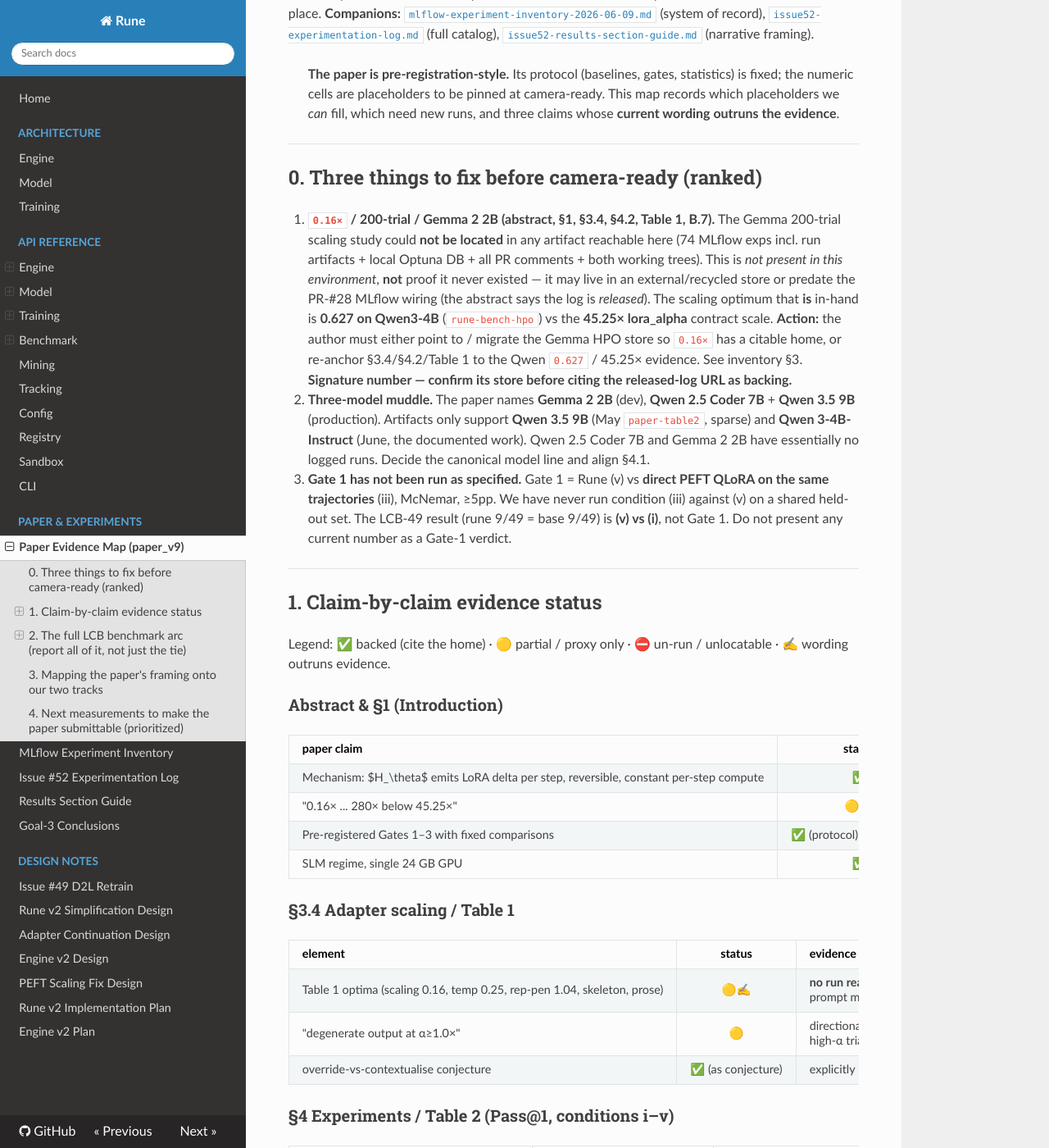
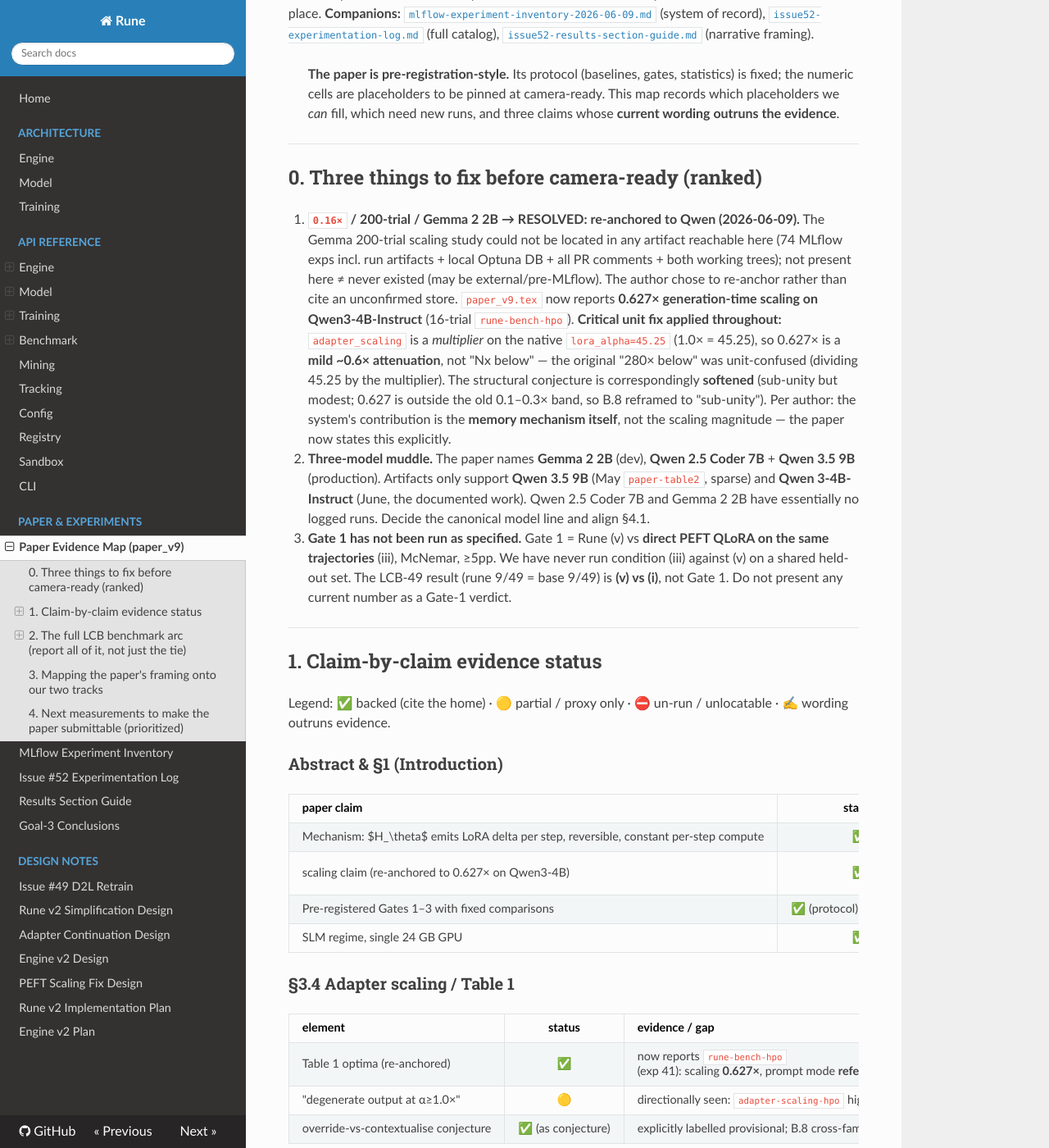
Before and after one commit to ElixirTrials/rune, an MkDocs documentation site: the page built from docs/paper-evidence-map-2026-06-09.md, in a window 1280 px wide and 1400 px high, scrolled down 289 px. Shown: the whole window at 82% size. Built offline with MkDocs 1.6.1, drawn with Linux system fonts in a browser that asks for light colours; nearby versions of some CDN libraries; some of the changed text lies outside the part shown.

Commit message:
docs: record scaling re-anchor to Qwen 0.627x + multiplier unit fix
Author chose to re-anchor paper_v9's signature scaling claim to the in-hand
Qwen3-4B-Instruct evidence (0.627x, rune-bench-hpo exp 41) rather than cite the
unlocatable Gemma 200-trial study. Docs updated to:
- mark the 0.16x provenance question RESOLVED (re-anchored, not pending)
- correct the unit framing throughout: adapter_scaling is a MULTIPLIER on the
  native lora_alpha=45.25 (1.0x = 45.25), so 0.627x is a mild ~0.6x attenuation,
  not 'Nx below'; the original '280x below' was unit-confused
- note the structural conjecture is correspondingly softened (sub-unity but
  modest; outside the old 0.1-0.3x band) and is not the paper's central claim

paper_v9.tex itself is gitignored (instructions/) and edited locally only.

Co-Authored-By: Claude Opus 4.8 <noreply@anthropic.com>

```diff
--- a/docs/mlflow-experiment-inventory-2026-06-09.md
+++ b/docs/mlflow-experiment-inventory-2026-06-09.md
@@ -81,7 +81,9 @@ The paper's most-cited quantitative claim:
 | optimal scaling 0.16× | **not reproduced here** — `rune-bench-hpo` best = **0.627**; `adapter-scaling-hpo` best ≈ 2.85× (different objective, range 1.5–9.9×). The local 16-trial study's *minimum sampled* scaling was 0.146, but that trial scored **0.294** (near-worst), not the optimum. No "released HPO log" artifact found on the HPO runs. |
 | 45.25× Doc-to-LoRA default | **correct** — `lora_alpha=45.2548` is the native scale of the Sakana `gemma_demo` / Qwen warm-start checkpoint (`pretraining-facts-dossier`, `test_adapter_contract.py`). This is the probe/contract scale, *not* a generation-scaling optimum. |
 
-**Interpretation for the author.** I could **not locate** the Gemma 2 2B 200-trial study in any artifact reachable from this environment — but that is *absence of evidence here*, not proof it never existed. The most likely benign explanation: it was run on a different/recycled instance (the abstract says the HPO log is *released*, i.e. a deliverable that may live in an external store, e.g. S3, or predates the PR-#28 MLflow wiring). **What I can affirmatively confirm** is the Qwen line: *generation-time* adapter scaling optimizes to **0.627** on Qwen3-4B easy-MBPP (`rune-bench-hpo`), well below the **45.25×** logprob-probe/contract scale. So the author has two consistent paths: (a) **point to / migrate the Gemma 200-trial HPO store** so the `0.16×` number has a citable home (this is the assertion behind "released"); or (b) **re-anchor** §3.4/§4.2/Table 1 to the Qwen3-4B `0.627` vs `45.25×` evidence that is in-hand here. Either is honest; what is *not* safe is citing `0.16×` with the GitHub URL as if the released log already backs it, until the store is confirmed. **Open question to resolve with the author:** *the brief says everything was tracked in MLflow — which experiment/store holds the Gemma 200-trial scaling sweep? It is not on this server (exps 0–74).*
+**RESOLVED (2026-06-09): author chose to re-anchor `paper_v9.tex` to the in-hand Qwen evidence.** I could not locate the Gemma 2 2B 200-trial study in any artifact reachable here (absence of evidence, not proof it never existed — it may live in an external/recycled store or predate the PR-#28 MLflow wiring). Rather than cite an unconfirmed store, the paper now reports the Qwen line: *generation-time* adapter scaling optimizes to **0.627×** on Qwen3-4B-Instruct easy-MBPP (`rune-bench-hpo`, 16 trials).
+
+> **Unit semantics — do not repeat the original error.** `adapter_scaling` is a **multiplier on the checkpoint's native scale**: `scale_lora_b(state_dict, scaling)` is applied on top of PEFT's un-divided `lora_alpha=45.25` (`adapter.py:66`, `wrapper.py`; total = `lora_alpha × adapter_scaling`, so `1.0×` realises 45.25). Therefore **`0.627×` means 0.627× the document-conditioned default** (a mild ~0.6× attenuation), **not** "72× below 45.25." The paper's original "`0.16×` → 280× below 45.25×" was itself unit-confused (it divided 45.25 by the multiplier 0.16). The re-anchored paper drops the "Nx below" framing and reports `0.627×` as a sub-unity multiplier. This also means the structural conjecture is **weaker** than the paper implied — a 0.6× attenuation, not orders of magnitude, and outside the paper's old 0.1–0.3× prediction band (B.8 softened to "sub-unity" accordingly).
 
 > **Compounding caveat (PR #45).** Early bench-HPO runs tuned `adapter_scaling` but the value **never reached the model** (`step_node` ignored it) until fixed mid-PR-#45. Any scaling-optimum run logged *before* that fix is invalid. Confirm the `0.627` study post-dates the fix (it does — `rune-bench-hpo` exp 41 / June) before citing it.
 
--- a/docs/paper-evidence-map-2026-06-09.md
+++ b/docs/paper-evidence-map-2026-06-09.md
@@ -10,7 +10,7 @@
 
 ## 0. Three things to fix before camera-ready (ranked)
 
-1. **`0.16×` / 200-trial / Gemma 2 2B (abstract, §1, §3.4, §4.2, Table 1, B.7).** The Gemma 200-trial scaling study could **not be located** in any artifact reachable here (74 MLflow exps incl. run artifacts + local Optuna DB + all PR comments + both working trees). This is *not present in this environment*, **not** proof it never existed — it may live in an external/recycled store or predate the PR-#28 MLflow wiring (the abstract says the log is *released*). The scaling optimum that **is** in-hand is **0.627 on Qwen3-4B** (`rune-bench-hpo`) vs the **45.25× lora_alpha** contract scale. **Action:** the author must either point to / migrate the Gemma HPO store so `0.16×` has a citable home, or re-anchor §3.4/§4.2/Table 1 to the Qwen `0.627` / 45.25× evidence. See inventory §3. **Signature number — confirm its store before citing the released-log URL as backing.**
+1. **`0.16×` / 200-trial / Gemma 2 2B → RESOLVED: re-anchored to Qwen (2026-06-09).** The Gemma 200-trial scaling study could not be located in any artifact reachable here (74 MLflow exps incl. run artifacts + local Optuna DB + all PR comments + both working trees); not present here ≠ never existed (may be external/pre-MLflow). The author chose to re-anchor rather than cite an unconfirmed store. `paper_v9.tex` now reports **0.627× generation-time scaling on Qwen3-4B-Instruct** (16-trial `rune-bench-hpo`). **Critical unit fix applied throughout:** `adapter_scaling` is a *multiplier* on the native `lora_alpha=45.25` (1.0× = 45.25), so 0.627× is a **mild ~0.6× attenuation**, not "Nx below" — the original "280× below" was unit-confused (dividing 45.25 by the multiplier). The structural conjecture is correspondingly **softened** (sub-unity but modest; 0.627 is outside the old 0.1–0.3× band, so B.8 reframed to "sub-unity"). Per author: the system's contribution is the **memory mechanism itself**, not the scaling magnitude — the paper now states this explicitly.
 2. **Three-model muddle.** The paper names **Gemma 2 2B** (dev), **Qwen 2.5 Coder 7B** + **Qwen 3.5 9B** (production). Artifacts only support **Qwen 3.5 9B** (May `paper-table2`, sparse) and **Qwen 3-4B-Instruct** (June, the documented work). Qwen 2.5 Coder 7B and Gemma 2 2B have essentially no logged runs. Decide the canonical model line and align §4.1.
 3. **Gate 1 has not been run as specified.** Gate 1 = Rune (v) vs **direct PEFT QLoRA on the same trajectories** (iii), McNemar, ≥5pp. We have never run condition (iii) against (v) on a shared held-out set. The LCB-49 result (rune 9/49 = base 9/49) is **(v) vs (i)**, not Gate 1. Do not present any current number as a Gate-1 verdict.
 
@@ -25,7 +25,7 @@ Legend: ✅ backed (cite the home) · 🟡 partial / proxy only · ⛔ un-run /
 | paper claim | status | evidence / gap |
 |-------------|:------:|----------------|
 | Mechanism: $H_\theta$ emits LoRA delta per step, reversible, constant per-step compute | ✅ | architectural; engine implements adapter hot-swap per step (`graph.py`) |
-| "0.16× ... 280× below 45.25×" | 🟡✍️ | **not located in this environment** (see §0.1) — store may be external/pre-MLflow. Backed alternative in-hand: 0.627 vs 45.25 on Qwen3-4B |
+| scaling claim (re-anchored to 0.627× on Qwen3-4B) | ✅ | now backed by `rune-bench-hpo` (exp 41); reported as a 0.627× *multiplier* of native scale, not "Nx below" (see §0.1) |
 | Pre-registered Gates 1–3 with fixed comparisons | ✅ (protocol) / ⛔ (results) | protocol fixed in paper; **no gate has a measured verdict** |
 | SLM regime, single 24 GB GPU | ✅ | all runs on one consumer GPU; Phase-1 `gpu_peak_gb`=11.6 (exp 45) |
 
@@ -33,7 +33,7 @@ Legend: ✅ backed (cite the home) · 🟡 partial / proxy only · ⛔ un-run /
 
 | element | status | evidence / gap |
 |---------|:------:|----------------|
-| Table 1 optima (scaling 0.16, temp 0.25, rep-pen 1.04, skeleton, prose) | 🟡✍️ | **no run reachable here produces this row.** Closest in-hand HPO: `rune-bench-hpo` → scaling **0.627**, temp 0.3, presence 0.0, `reference_a` prompt mode (exp 41). Different model, different optimum, different prompt taxonomy — the Gemma source is off-environment (see §0.1). |
+| Table 1 optima (re-anchored) | ✅ | now reports `rune-bench-hpo` (exp 41): scaling **0.627×**, prompt mode **reference_a** (both searched); temp 0.3, presence 0.0, cont-mult 1.53, max-phase 4 (fixed). Objective = held-out MBPP Pass@1 (note: this differs from the old caption's hunk-loss blend, which belongs to the distillation HPO — B.7 now distinguishes them). |
 | "degenerate output at α≥1.0×" | 🟡 | directionally seen: `adapter-scaling-hpo` high-α trials score worse; degeneration root-caused to thinking-phase + presence_penalty, not α alone (`E-degen-ablation`) |
 | override-vs-contextualise conjecture | ✅ (as conjecture) | explicitly labelled provisional; B.8 cross-family sweep is the falsifier — **un-run** |
 
@@ -108,7 +108,7 @@ Two limiters, in order: **(1) in-loop oracle coverage** — shipped code passes
 |-----------------|-----------------------------------|:----------:|
 | "production: Qwen 3.5 9B + DeltaCoder" | May track (`paper-table2`/`gate2`, exps 18–42) | sparse data |
 | "dev: Gemma 2 2B + gemma_demo" | **no MLflow runs** — dev artifacts off-server | unbacked |
-| §4.2 adapter-scaling result | should be Qwen3-4B `rune-bench-hpo` 0.627 (June), *not* Gemma 0.16 | re-anchor needed |
+| §4.2 adapter-scaling result | re-anchored to Qwen3-4B `rune-bench-hpo` 0.627× (June) | done (2026-06-09) |
 | §4.3 recall/accessibility evidence | June track (Phase-1 exp 45) — the strongest real result | ✅ |
 | Algorithm 1 recursive loop | June engine (`graph.py`) | ✅ |
 
@@ -122,7 +122,7 @@ Ordered by what unblocks a *central* claim.
 
 1. **Fill Table 2 honestly (or restructure it).** Run (i) base and (v) Rune on the **HumanEval+ ∪ LCB held-out** union with $k=5$, McNemar + Wilson CIs as §4.1 specifies. Today only LCB-49 (i)/(v) exists and it's a tie. *Decision:* if the result stays a tie, restructure §4 around the recall objective + efficiency, not pass@1 dominance.
 2. **Run Gate-1 comparator (iii) Direct PEFT QLoRA on the same trajectory corpus.** Without it there is no Gate-1 verdict — the paper's existence test. 200-trial budget already specified in §4.1(iii).
-3. **Resolve `0.16×` (§0.1).** Either produce the Gemma 200-trial log as a durable MLflow run + released artifact, or re-anchor §3.4/§4.2/Table 1 to the Qwen3-4B 0.627 evidence. Cheapest high-impact fix.
+3. **~~Resolve `0.16×`~~ — DONE (2026-06-09).** Re-anchored §3.4/§4.2/Table 1/B.7/B.8 to the Qwen3-4B 0.627× evidence with corrected multiplier semantics. Remaining: pin the 95% CI on 0.627× from the trial-level convergence trace, and (optional) recover the Gemma log if it surfaces.
 4. **Cross-family scaling sweep (B.8).** The paper's self-declared "most pressing methodological question." 50-trial α-only sweep on Qwen/Llama/Phi to test the 0.1–0.3× clustering prediction. Currently the structural conjecture rests on one data point whose store is off-environment (§0.1).
 5. **Close the oracle-coverage gap for pass@1 (the real lever).** Property/metamorphic tests or broader generated inputs so `diagnose→repair` fires on hidden-failing tasks. K=3 consensus already shown unsafe. This is the only path to moving (v) above (i).
 6. **Durable LCB-49 run.** Log both arms' official-harness 49-task grade to MLflow with the grade JSON as an artifact (today it's only in a PR comment). Prereq for citing the number.
```
Also changed, not shown: docs/issue52-results-section-guide.md (+1 -1 lines).
